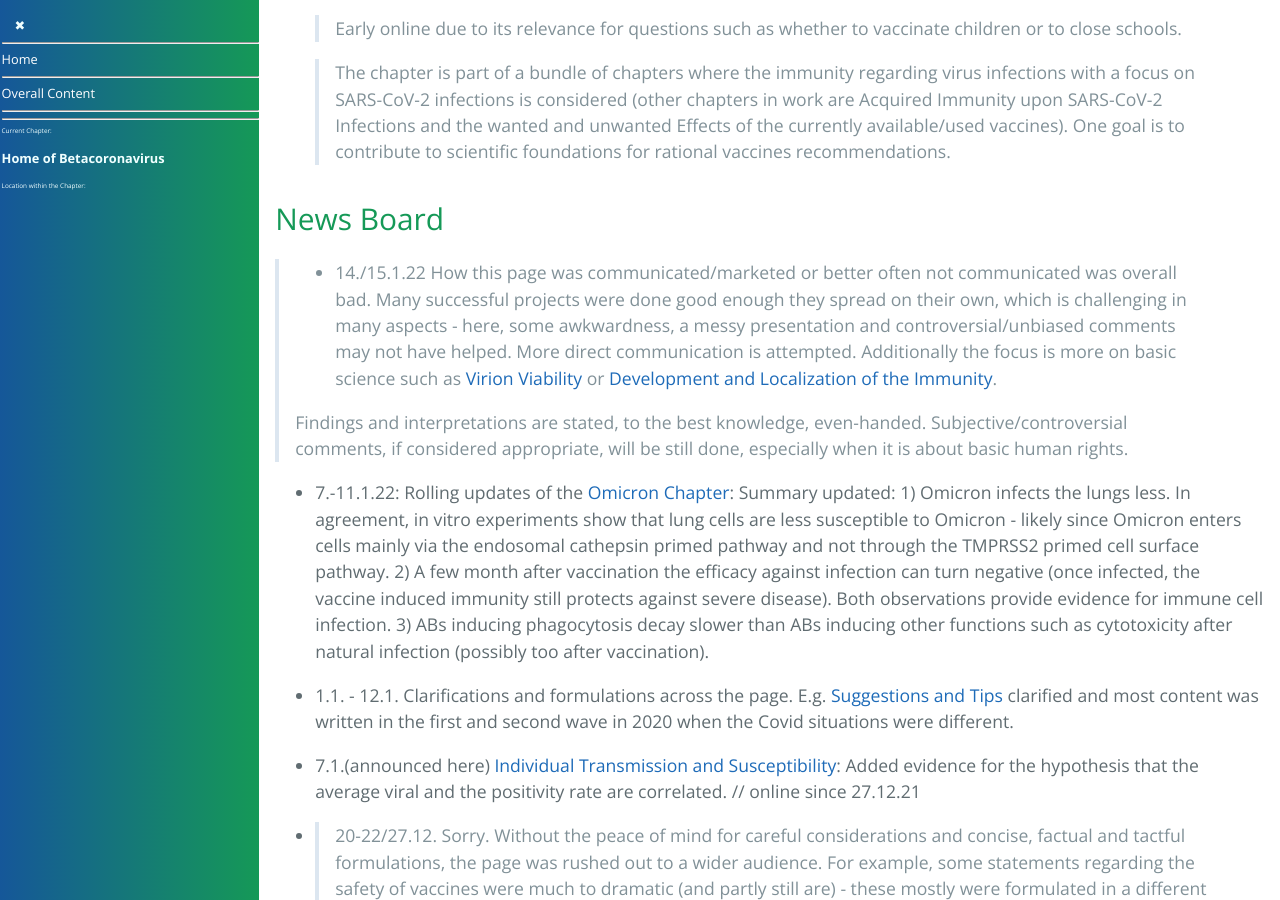
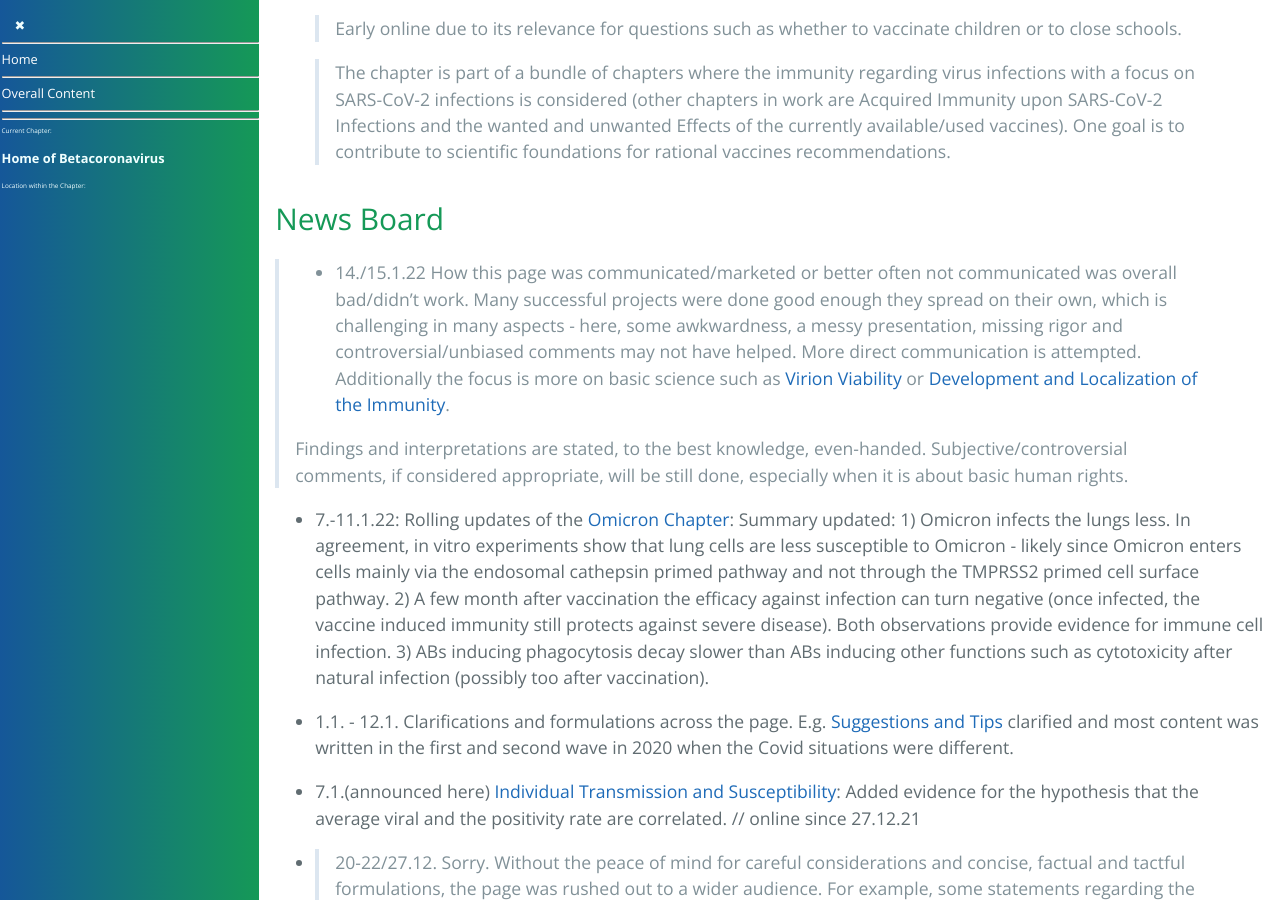
Before and after one commit to forestgrape/coronavirus, a Jekyll site: the page built from index.md, in a window 1280 px wide and 900 px high, scrolled down 2354 px. Built offline with Jekyll 4.4.1, drawn with Linux system fonts in a browser that asks for light colours; our own code applies the rules of GitHub Pages for plain Markdown files.

Commit message:
formulations

```diff
--- a/index.md
+++ b/index.md
@@ -71,7 +71,7 @@
 <!-- 5.12.21: As RNA vaccines turned out they don't tame SARS-CoV-2, from a coronavirus perspective alone the benefits of mass vaccination unclear.-->
 
 
-> - 14./15.1.22  How this page was communicated/marketed or better often not communicated was overall bad. Many successful projects were done good enough they spread on their own, which is challenging in many aspects - here, some awkwardness, a messy presentation and controversial/unbiased comments may not have helped. More direct communication is attempted. Additionally the focus is more on basic science such as [Virion Viability](2_biological/virion_viability.md) or [Development and Localization of the Immunity](4_immunological/ontogenesis_and_locality_of_immunity.md).
+> - 14./15.1.22  How this page was communicated/marketed or better often not communicated was overall bad/didn't work. Many successful projects were done good enough they spread on their own, which is challenging in many aspects - here, some awkwardness, a messy presentation, missing rigor and controversial/unbiased comments may not have helped. More direct communication is attempted. Additionally the focus is more on basic science such as [Virion Viability](2_biological/virion_viability.md) or [Development and Localization of the Immunity](4_immunological/ontogenesis_and_locality_of_immunity.md).
 >
 > Findings and interpretations are stated, to the best knowledge, even-handed. Subjective/controversial comments, if considered appropriate, will be still done, especially when it is about basic human rights.
 
```
